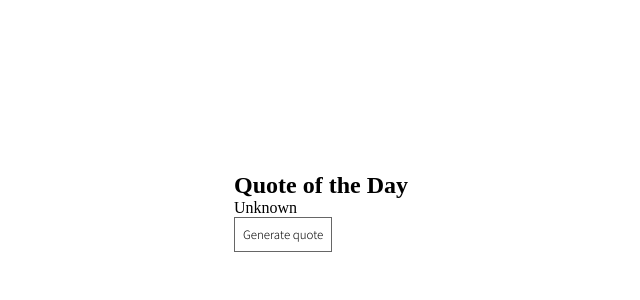
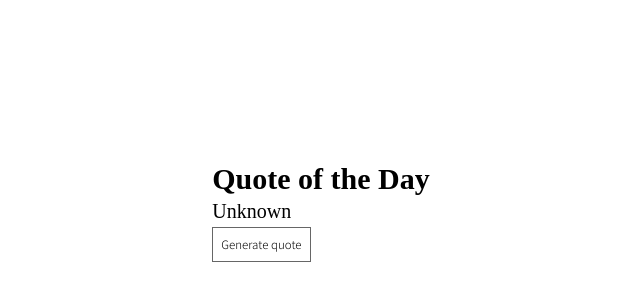
Before and after one commit to maenerosa/quote-app, a website built with Vite: page index.html in a window 1280 px wide. Shown: the part 188-488 px from the top of the page, without its empty margins (319-959 px from the left). Built offline with nearby package versions, Linux system fonts and the light colour scheme; a web font is replaced by a local one.

Commit message:
update css file

```diff
--- a/style.css
+++ b/style.css
@@ -14,10 +14,10 @@ body {
   align-items: center;
   flex-direction: column;
 }
-.container {
+.quote-container {
   font-family: "Jim Nightshade", script;
-  font-size: 13vmin;
-  line-height: 1.2;
+  font-size: 20px;
+  line-height: 2rem;
   hanging-punctuation: first;
 }
 
```
